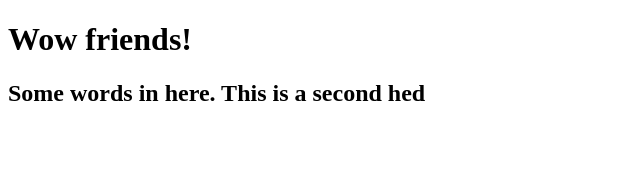
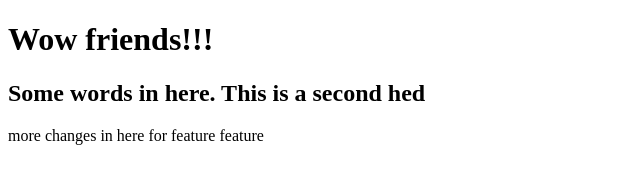
Before and after one commit to dudeandu/upgraded-engine, a plain HTML site: page index.html in a window 1280 px wide. Shown: the whole page, without its empty margins (0-640 px from the left). Drawn offline with Linux system fonts and the light colour scheme.

Commit message:
added a p tag :rocket:

```diff
--- a/index.html
+++ b/index.html
@@ -8,9 +8,11 @@
 </head>
 <body>
 
-  <h1>Wow friends!</h1>
+  <h1>Wow friends!!!</h1>
 
   <h2>Some words in here. This is a second hed</h2>
 
+  <p>more changes in here for feature feature</p>
+
 </body>
 </html>
```
